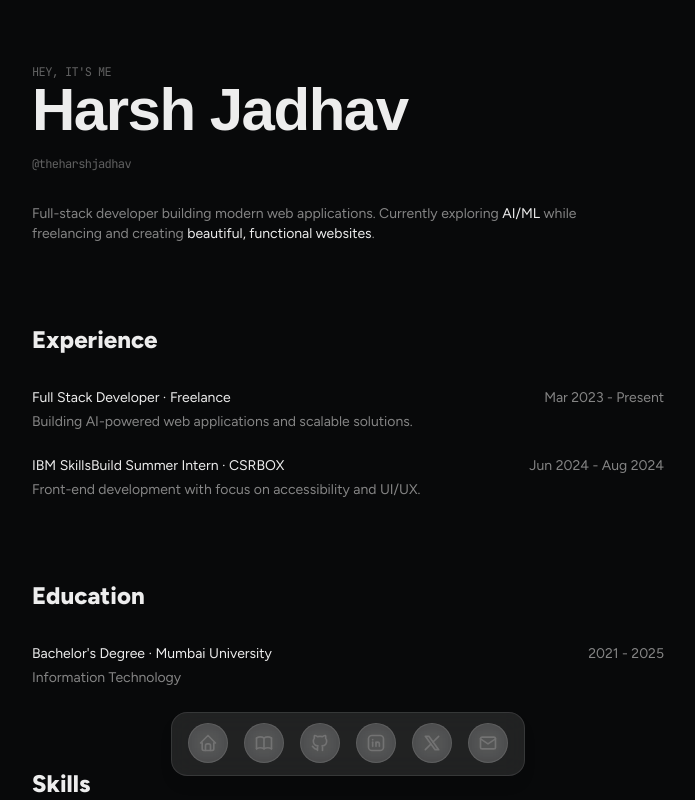
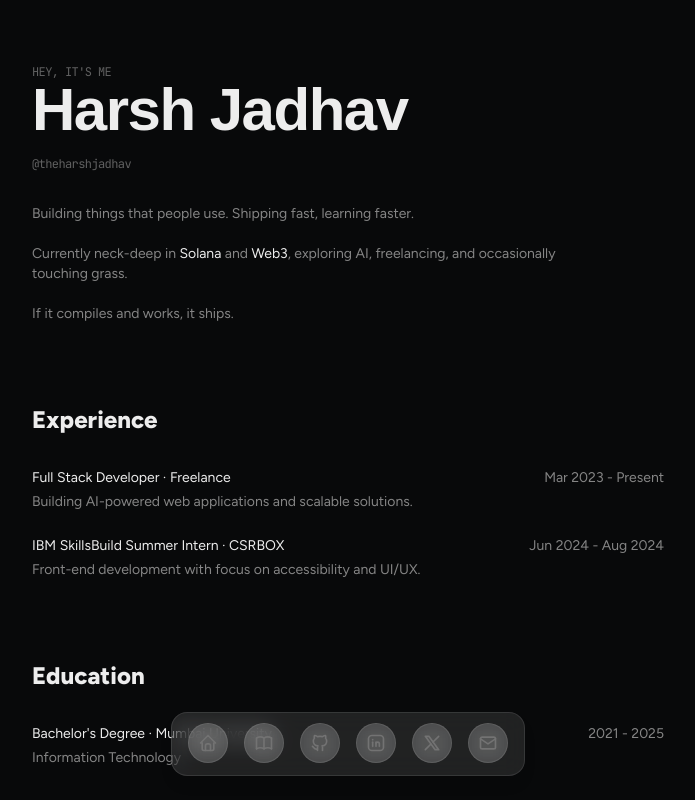
Before and after one commit to jadhavharshh/portfolio, a Next.js app: page / in a window 1280 px wide. Shown: the top 800 px of the page, without its empty margins (292-987 px from the left). Built offline with nearby package versions, Linux system fonts and the light colour scheme; a web font is replaced by a local one.

Commit message:
feat: update personal description to reflect current focus on Solana and Web3

```diff
--- a/src/app/page.tsx
+++ b/src/app/page.tsx
@@ -56,7 +56,9 @@ export default function Home() {
             <div className="text-muted-foreground jetbrains-mono flex items-center gap-1.5 text-xs tracking-tighter mb-8 opacity-70">@theharshjadhav</div>
 
             <p className="text-sm text-muted-foreground max-w-xl">
-              Full-stack developer building modern web applications. Currently exploring <span className="text-foreground font-medium">AI/ML</span> while freelancing and creating <span className="text-foreground font-medium">beautiful, functional websites</span>.
+              Building things that people use. Shipping fast, learning faster.<br/><br/>
+              Currently neck-deep in <span className="text-foreground font-medium">Solana</span> and <span className="text-foreground font-medium">Web3</span>, exploring AI, freelancing, and occasionally touching grass.<br/><br/>
+              If it compiles and works, it ships.
             </p>
           </motion.section>
 
```
